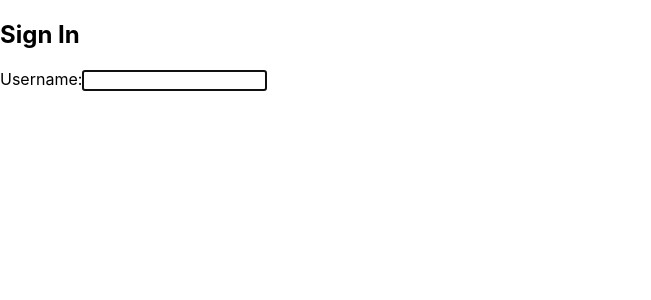
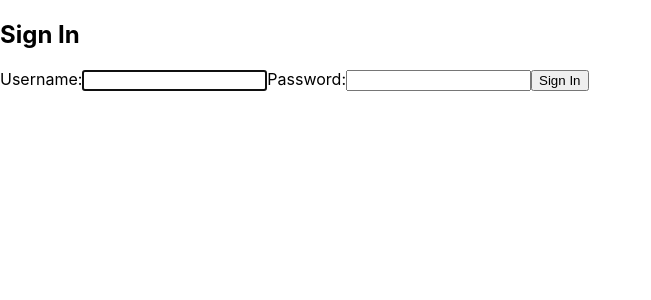
Before and after one commit to aslinurtolga/React-User-Login-and-Authentication-with-Axios, a React (Create React App) app: page / in a window 1280 px wide. Shown: the top 300 px of the page, without its empty margins (0-651 px from the left). Built offline with nearby package versions, Linux system fonts and the light colour scheme.

Commit message:
feat: password input

```diff
--- a/src/Login.js
+++ b/src/Login.js
@@ -36,12 +36,22 @@
           ref={userRef}
           autoComplete="off"
           onChange={(e) => {
-
-                    setUser(e.target.value)
+            setUser(e.target.value);
           }}
           value={user}
           required
         />
+        <label htmlFor="password">Password:</label>
+        <input
+          type="text"
+          id="password"
+          onChange={(e) => {
+            setPwd(e.target.value);
+          }}
+          value={pwd}
+          required
+        />
+        <button>Sign In</button>
       </form>
     </section>
   );
```
Lines whose indentation alone changed are shown as unchanged.
